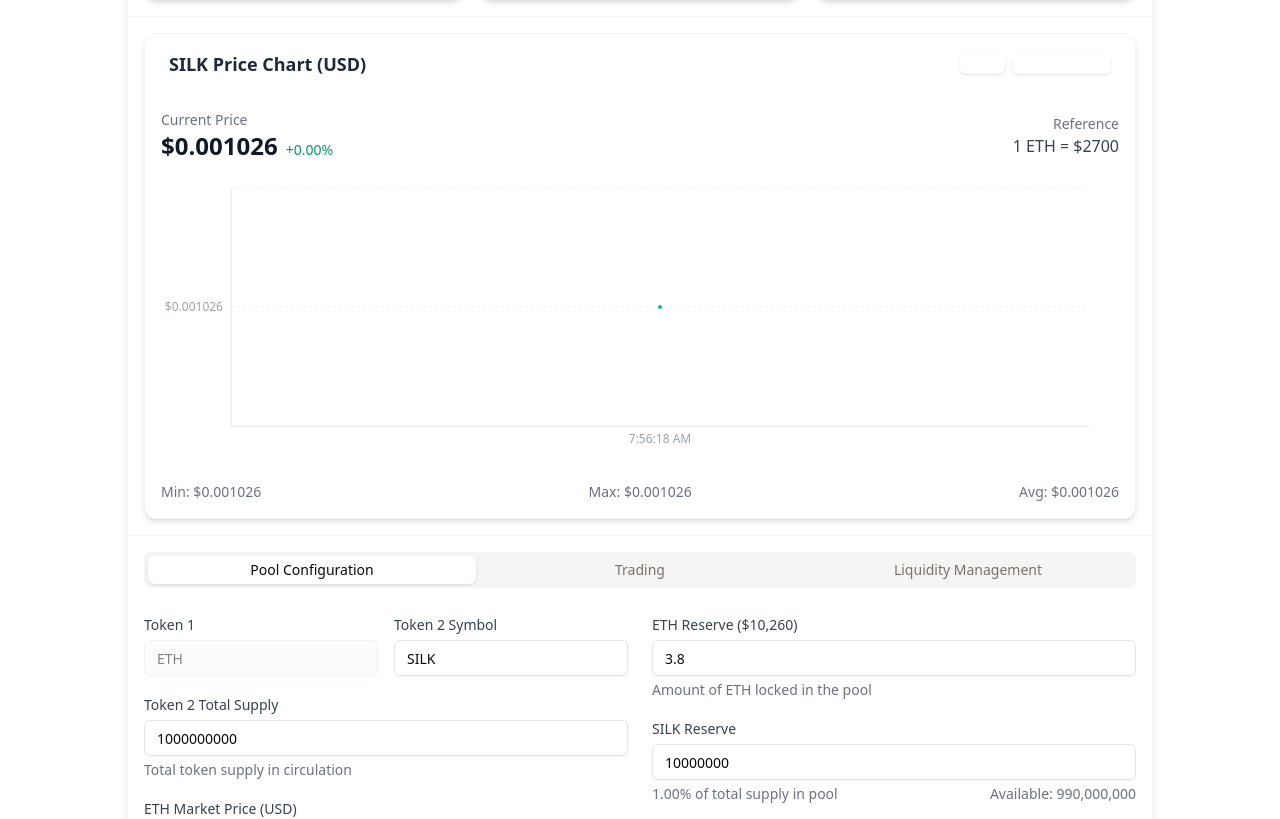
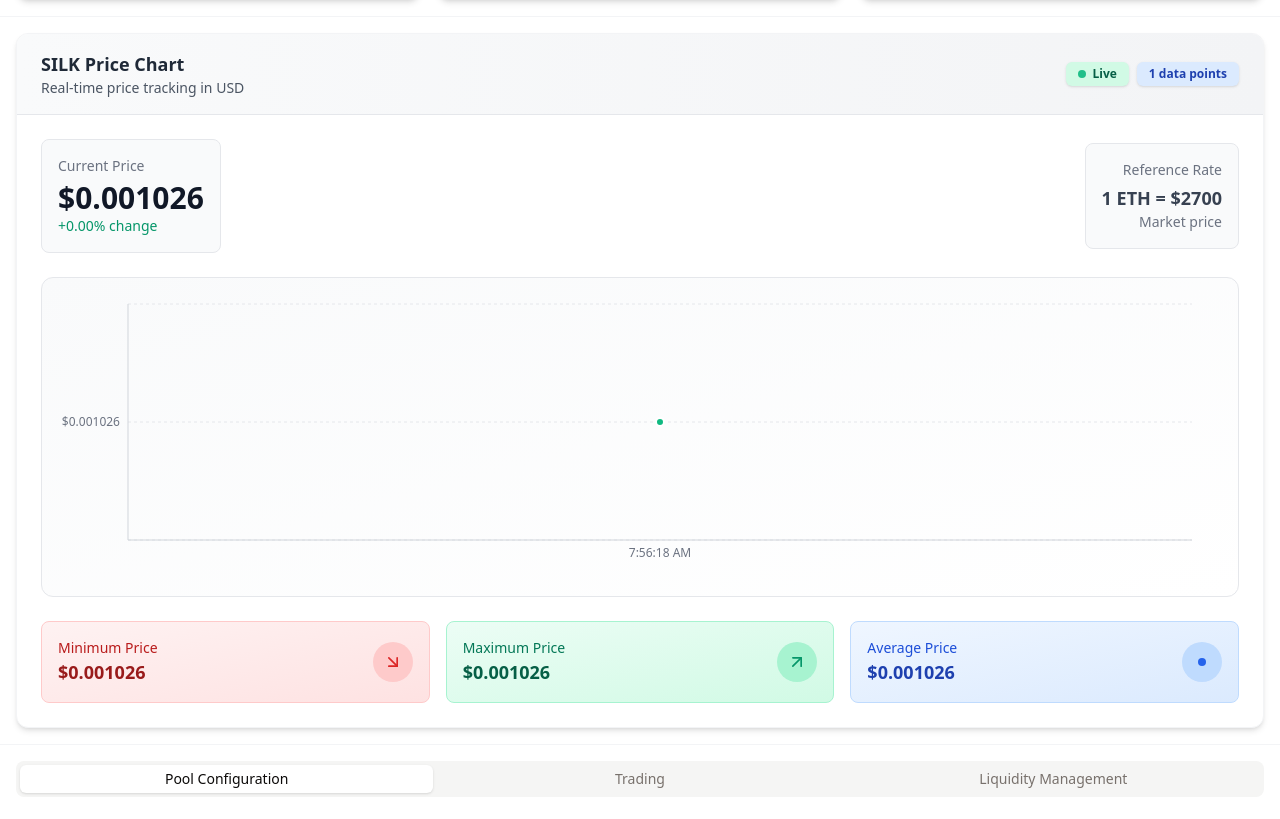
Before and after one commit to l3lackcurtains/liquidity-pool-simulator, a Next.js app: page / in a window 1280 px wide. Shown: the part 362-1181 px from the top of the page. Built offline with nearby package versions, Linux system fonts and the light colour scheme.

Commit message:
Improved design

```diff
--- a/src/app/page.tsx
+++ b/src/app/page.tsx
@@ -2,7 +2,7 @@ import LiquidityPoolSimulator from '@/components/LiquidityPoolSimulator'
 
 export default function Home() {
   return (
-    <main className="container max-w-5xl w-full mx-auto my-8">
+    <main className="container max-w-7xl w-full mx-auto my-8">
       <LiquidityPoolSimulator />
     </main>
   )
--- a/src/components/LiquidityPoolSimulator.tsx
+++ b/src/components/LiquidityPoolSimulator.tsx
@@ -455,6 +455,9 @@ const LiquidityPoolSimulator = () => {
       ? ((priceHistory[priceHistory.length - 1].priceUSD - priceHistory[0].priceUSD) / priceHistory[0].priceUSD) * 100
       : 0
 
+  const { theme: currentTheme } = useTheme()
+  const darkMode = currentTheme === "dark"
+
   return (
     <div className="w-full max-w-7xl mx-auto">
       <Card className="w-full border-0 shadow-lg overflow-hidden bg-white dark:bg-gray-900 rounded-xl">
@@ -624,37 +627,46 @@ const LiquidityPoolSimulator = () => {
           {/* Price Chart */}
           <div className="p-4 border-t border-gray-100 dark:border-gray-700">
             <div className="bg-white dark:bg-gray-800 rounded-xl shadow-md overflow-hidden border border-gray-100 dark:border-gray-700">
-              <div className="px-6 py-4 flex justify-between items-center">
+              <div className="px-6 py-4 bg-gradient-to-r from-gray-50 to-gray-100 dark:from-gray-800 dark:to-gray-700 flex justify-between items-center border-b border-gray-200 dark:border-gray-600">
+                <div>
                   <h3 className="text-lg font-semibold text-gray-800 dark:text-gray-200">
-                  {pool.token2Symbol} Price Chart (USD)
+                    {pool.token2Symbol} Price Chart
                   </h3>
+                  <p className="text-sm text-gray-600 dark:text-gray-400">Real-time price tracking in USD</p>
+                </div>
                 <div className="flex space-x-2">
-                  <Badge className="bg-white/20 text-white border-0">Live</Badge>
-                  <Badge className="bg-white/20 text-white border-0">{priceHistory.length} data points</Badge>
+                  <Badge className="bg-emerald-100 dark:bg-emerald-900 text-emerald-800 dark:text-emerald-200 border-0 px-3 py-1">
+                    <div className="w-2 h-2 bg-emerald-500 rounded-full mr-1.5 animate-pulse"></div>
+                    Live
+                  </Badge>
+                  <Badge className="bg-blue-100 dark:bg-blue-900 text-blue-800 dark:text-blue-200 border-0 px-3 py-1">
+                    {priceHistory.length} data points
+                  </Badge>
                 </div>
               </div>
 
-              <div className="p-4">
-                <div className="flex justify-between items-center mb-4">
-                  <div>
-                    <div className="text-sm text-gray-500 dark:text-gray-400">Current Price</div>
-                    <div className="text-2xl font-bold text-gray-900 dark:text-gray-100">
+              <div className="p-6">
+                <div className="flex justify-between items-center mb-6">
+                  <div className="bg-gray-50 dark:bg-gray-900 p-4 rounded-lg border border-gray-200 dark:border-gray-700">
+                    <div className="text-sm text-gray-500 dark:text-gray-400 mb-1">Current Price</div>
+                    <div className="text-3xl font-bold text-gray-900 dark:text-gray-100">
                       ${token2PriceUSD.toFixed(6)}
-                      <span
-                        className={`ml-2 text-sm font-normal ${priceChange >= 0 ? "text-emerald-600" : "text-red-600"}`}
-                      >
+                    </div>
+                    <div className={`text-sm font-medium ${priceChange >= 0 ? "text-emerald-600" : "text-red-600"}`}>
                       {priceChange >= 0 ? "+" : ""}
-                        {priceChange.toFixed(2)}%
-                      </span>
+                      {priceChange.toFixed(2)}% change
                     </div>
                   </div>
-                  <div className="text-right">
-                    <div className="text-sm text-gray-500 dark:text-gray-400">Reference</div>
-                    <div className="text-gray-700 dark:text-gray-300">1 ETH = ${pool.token1Price}</div>
+                  <div className="text-right bg-gray-50 dark:bg-gray-900 p-4 rounded-lg border border-gray-200 dark:border-gray-700">
+                    <div className="text-sm text-gray-500 dark:text-gray-400 mb-1">Reference Rate</div>
+                    <div className="text-lg font-semibold text-gray-700 dark:text-gray-300">
+                      1 ETH = ${pool.token1Price}
+                    </div>
+                    <div className="text-sm text-gray-500 dark:text-gray-400">Market price</div>
                   </div>
                 </div>
 
-                <div className="w-full h-72 bg-white dark:bg-gray-800 rounded-xl">
+                <div className="w-full h-80 bg-gradient-to-br from-gray-50 to-white dark:from-gray-900 dark:to-gray-800 rounded-xl p-4 border border-gray-200 dark:border-gray-700">
                   <ResponsiveContainer width="100%" height="100%">
                     <LineChart data={priceHistory} margin={{ top: 10, right: 30, left: 10, bottom: 10 }}>
                       <defs>
@@ -663,38 +675,39 @@ const LiquidityPoolSimulator = () => {
                           <stop offset="95%" stopColor="#10b981" stopOpacity={0} />
                         </linearGradient>
                       </defs>
-                      <CartesianGrid strokeDasharray="3 3" stroke="#f0f0f0" vertical={false} />
+                      <CartesianGrid strokeDasharray="3 3" stroke={darkMode ? "#374151" : "#e5e7eb"} vertical={false} />
                       <XAxis
                         dataKey="timestamp"
-                        stroke="#9ca3af"
+                        stroke={darkMode ? "#9ca3af" : "#6b7280"}
                         fontSize={12}
                         tickLine={false}
-                        axisLine={{ stroke: "#e5e7eb" }}
+                        axisLine={{ stroke: darkMode ? "#4b5563" : "#d1d5db" }}
                       />
                       <YAxis
                         tickFormatter={(value) => `$${value.toFixed(6)}`}
-                        stroke="#9ca3af"
+                        stroke={darkMode ? "#9ca3af" : "#6b7280"}
                         fontSize={12}
                         tickLine={false}
-                        axisLine={{ stroke: "#e5e7eb" }}
+                        axisLine={{ stroke: darkMode ? "#4b5563" : "#d1d5db" }}
                         domain={["dataMin", "dataMax"]}
                       />
                       <Tooltip
                         formatter={(value: number) => [`$${value.toFixed(6)}`, `${pool.token2Symbol} Price`]}
                         labelFormatter={(label) => `Time: ${label}`}
                         contentStyle={{
-                          backgroundColor: "white",
-                          borderRadius: "8px",
-                          boxShadow: "0 4px 12px rgba(0, 0, 0, 0.1)",
-                          border: "none",
-                          padding: "10px 14px",
+                          backgroundColor: darkMode ? "#374151" : "white",
+                          borderRadius: "12px",
+                          boxShadow: "0 10px 25px rgba(0, 0, 0, 0.15)",
+                          border: `1px solid ${darkMode ? "#4b5563" : "#e5e7eb"}`,
+                          padding: "12px 16px",
+                          color: darkMode ? "#f3f4f6" : "#1f2937",
                         }}
                       />
                       <Area
                         type="monotone"
                         dataKey="priceUSD"
                         stroke="#10b981"
-                        strokeWidth={2}
+                        strokeWidth={3}
                         fillOpacity={1}
                         fill="url(#colorPrice)"
                       />
@@ -702,32 +715,71 @@ const LiquidityPoolSimulator = () => {
                         type="monotone"
                         dataKey="priceUSD"
                         stroke="#10b981"
-                        strokeWidth={2}
-                        dot={{ r: 3, fill: "#10b981", strokeWidth: 2, stroke: "white" }}
-                        activeDot={{ r: 6, fill: "#059669", strokeWidth: 0 }}
+                        strokeWidth={3}
+                        dot={{ r: 4, fill: "#10b981", strokeWidth: 2, stroke: darkMode ? "#374151" : "white" }}
+                        activeDot={{
+                          r: 7,
+                          fill: "#059669",
+                          strokeWidth: 0,
+                          shadow: "0 0 10px rgba(16, 185, 129, 0.5)",
+                        }}
                       />
                     </LineChart>
                   </ResponsiveContainer>
                 </div>
 
-                <div className="flex justify-between items-center mt-4 text-sm text-gray-500 dark:text-gray-400">
+                <div className="grid grid-cols-3 gap-4 mt-6">
+                  <div className="bg-gradient-to-br from-red-50 to-red-100 dark:from-red-900/20 dark:to-red-800/20 p-4 rounded-lg border border-red-200 dark:border-red-800">
+                    <div className="flex items-center justify-between">
                       <div>
-                    Min: $
+                        <div className="text-sm font-medium text-red-700 dark:text-red-300">Minimum Price</div>
+                        <div className="text-lg font-bold text-red-800 dark:text-red-200">
+                          $
                           {priceHistory.length > 0
                             ? Math.min(...priceHistory.map((item) => item.priceUSD)).toFixed(6)
                             : "0.000000"}
                         </div>
+                      </div>
+                      <div className="w-10 h-10 bg-red-200 dark:bg-red-800 rounded-full flex items-center justify-center">
+                        <ArrowDownRight className="w-5 h-5 text-red-600 dark:text-red-300" />
+                      </div>
+                    </div>
+                  </div>
+
+                  <div className="bg-gradient-to-br from-emerald-50 to-emerald-100 dark:from-emerald-900/20 dark:to-emerald-800/20 p-4 rounded-lg border border-emerald-200 dark:border-emerald-800">
+                    <div className="flex items-center justify-between">
                       <div>
-                    Max: $
+                        <div className="text-sm font-medium text-emerald-700 dark:text-emerald-300">Maximum Price</div>
+                        <div className="text-lg font-bold text-emerald-800 dark:text-emerald-200">
+                          $
                           {priceHistory.length > 0
                             ? Math.max(...priceHistory.map((item) => item.priceUSD)).toFixed(6)
                             : "0.000000"}
                         </div>
+                      </div>
+                      <div className="w-10 h-10 bg-emerald-200 dark:bg-emerald-800 rounded-full flex items-center justify-center">
+                        <ArrowUpRight className="w-5 h-5 text-emerald-600 dark:text-emerald-300" />
+                      </div>
+                    </div>
+                  </div>
+
+                  <div className="bg-gradient-to-br from-blue-50 to-blue-100 dark:from-blue-900/20 dark:to-blue-800/20 p-4 rounded-lg border border-blue-200 dark:border-blue-800">
+                    <div className="flex items-center justify-between">
                       <div>
-                    Avg: $
+                        <div className="text-sm font-medium text-blue-700 dark:text-blue-300">Average Price</div>
+                        <div className="text-lg font-bold text-blue-800 dark:text-blue-200">
+                          $
                           {priceHistory.length > 0
-                      ? (priceHistory.reduce((sum, item) => sum + item.priceUSD, 0) / priceHistory.length).toFixed(6)
+                            ? (
+                                priceHistory.reduce((sum, item) => sum + item.priceUSD, 0) / priceHistory.length
+                              ).toFixed(6)
                             : "0.000000"}
+                        </div>
+                      </div>
+                      <div className="w-10 h-10 bg-blue-200 dark:bg-blue-800 rounded-full flex items-center justify-center">
+                        <div className="w-2 h-2 bg-blue-600 dark:bg-blue-300 rounded-full"></div>
+                      </div>
+                    </div>
                   </div>
                 </div>
               </div>
@@ -753,7 +805,7 @@ const LiquidityPoolSimulator = () => {
                         <Input
                           value={pool.token1Symbol}
                           disabled
-                          className="bg-gray-50 dark:bg-gray-700 dark:text-gray-300 mt-1"
+                          className="bg-gray-50 dark:bg-gray-700 border-gray-300 dark:border-gray-600 text-gray-500 dark:text-gray-400 mt-1"
                         />
                       </div>
                       <div>
@@ -762,7 +814,7 @@ const LiquidityPoolSimulator = () => {
                           value={pool.token2Symbol}
                           onChange={(e) => setPool((prev) => ({ ...prev, token2Symbol: e.target.value }))}
                           disabled={inputsLocked}
-                          className="mt-1"
+                          className="mt-1 border-gray-300 dark:border-gray-600 bg-white dark:bg-gray-800 text-gray-900 dark:text-gray-100"
                         />
                       </div>
                     </div>
@@ -774,7 +826,7 @@ const LiquidityPoolSimulator = () => {
                         value={pool.token2TotalSupply}
                         onChange={(e) => setPool((prev) => ({ ...prev, token2TotalSupply: Number(e.target.value) }))}
                         disabled={inputsLocked}
-                        className="mt-1"
+                        className="mt-1 border-gray-300 dark:border-gray-600 bg-white dark:bg-gray-800 text-gray-900 dark:text-gray-100"
                       />
                       <p className="text-sm text-gray-500 dark:text-gray-400 mt-1">Total token supply in circulation</p>
                     </div>
@@ -786,7 +838,7 @@ const LiquidityPoolSimulator = () => {
                         value={pool.token1Price}
                         onChange={(e) => setPool((prev) => ({ ...prev, token1Price: Number(e.target.value) }))}
                         disabled={inputsLocked}
-                        className="mt-1"
+                        className="mt-1 border-gray-300 dark:border-gray-600 bg-white dark:bg-gray-800 text-gray-900 dark:text-gray-100"
                       />
                       <p className="text-sm text-gray-500 dark:text-gray-400 mt-1">
                         Current market price of ETH in USD
@@ -804,7 +856,7 @@ const LiquidityPoolSimulator = () => {
                         value={pool.token1Reserve}
                         onChange={(e) => setPool((prev) => ({ ...prev, token1Reserve: Number(e.target.value) }))}
                         disabled={inputsLocked}
-                        className="mt-1"
+                        className="mt-1 border-gray-300 dark:border-gray-600 bg-white dark:bg-gray-800 text-gray-900 dark:text-gray-100"
                       />
                       <p className="text-sm text-gray-500 dark:text-gray-400 mt-1">Amount of ETH locked in the pool</p>
                     </div>
@@ -823,7 +875,7 @@ const LiquidityPoolSimulator = () => {
                           setPool((prev) => ({ ...prev, token2Reserve: newReserve }))
                         }}
                         disabled={inputsLocked}
-                        className="mt-1"
+                        className="mt-1 border-gray-300 dark:border-gray-600 bg-white dark:bg-gray-800 text-gray-900 dark:text-gray-100"
                       />
                       <div className="flex justify-between text-sm text-gray-500 dark:text-gray-400 mt-1">
                         <span>
@@ -904,7 +956,7 @@ const LiquidityPoolSimulator = () => {
                             value={batchTrade.amount}
                             onChange={(e) => updateBatchTrade(index, "amount", e.target.value)}
                             placeholder="Enter amount"
-                            className="mt-1"
+                            className="mt-1 border-gray-300 dark:border-gray-600 bg-white dark:bg-gray-800 text-gray-900 dark:text-gray-100"
                           />
                         </div>
                       </div>
@@ -1056,7 +1108,7 @@ const LiquidityPoolSimulator = () => {
                               updateLiquidityOperation(index, "token2Amount", proportionalToken2.toString())
                             }}
                             placeholder="Enter amount"
-                            className="mt-1"
+                            className="mt-1 border-gray-300 dark:border-gray-600 bg-white dark:bg-gray-800 text-gray-900 dark:text-gray-100"
                           />
                         </div>
 
@@ -1073,7 +1125,7 @@ const LiquidityPoolSimulator = () => {
                               updateLiquidityOperation(index, "token1Amount", proportionalToken1.toString())
                             }}
                             placeholder="Enter amount"
-                            className="mt-1"
+                            className="mt-1 border-gray-300 dark:border-gray-600 bg-white dark:bg-gray-800 text-gray-900 dark:text-gray-100"
                           />
                         </div>
                       </div>
```
Lines whose indentation alone changed are shown as unchanged.
